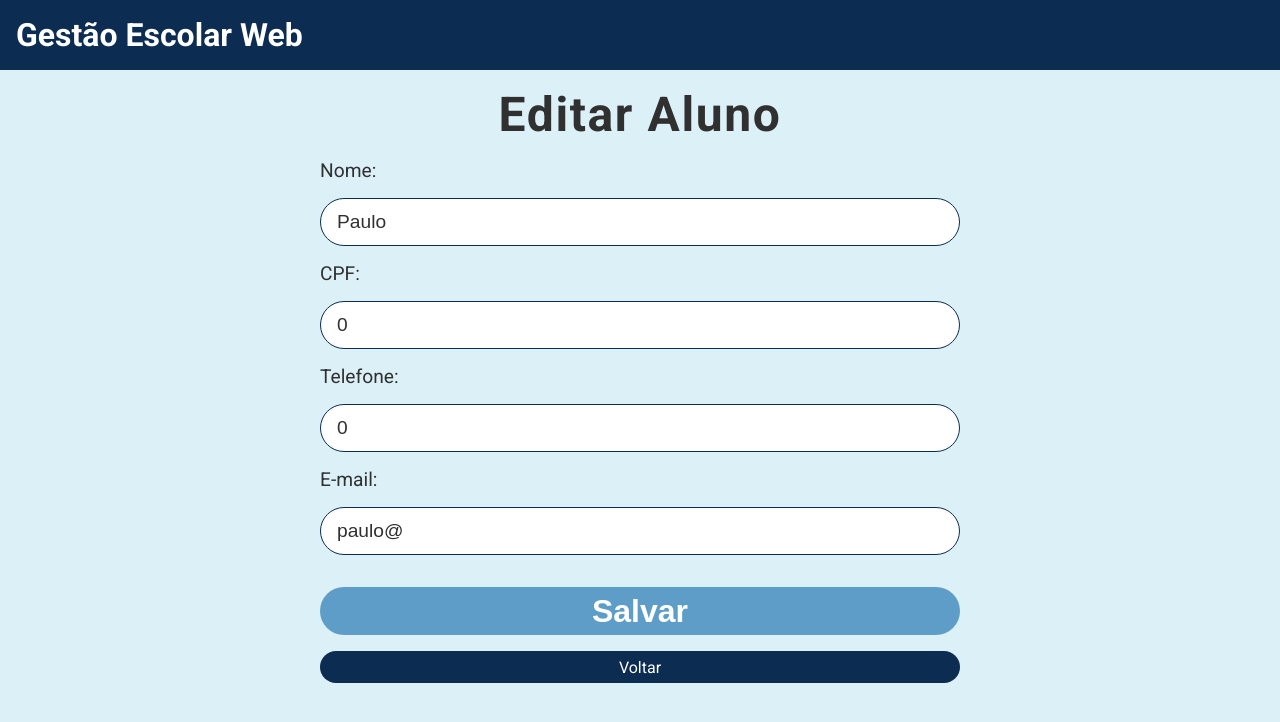
After one commit to danton2000/gestor_escolar_web, a Flask app: page /editar/aluno/1 in a window 1280 px wide. The commit adds this page. Shown: the top 722 px of the page. Run offline with Flask 2, Linux system fonts and the light colour scheme; data comes from the database, SQL or seed files in the repository.

Commit message:
Modulo aluno concluida :)

```diff
--- a/aluno.py
+++ b/aluno.py
@@ -1,5 +1,7 @@
 import sqlite3
-#teste
+# teste
+
+
 class Aluno:
     def __init__(self, nome, cpf, email, telefone=None):
 
@@ -7,7 +9,7 @@ class Aluno:
 
         self.cpf = cpf
 
-        #self.__matricula = 0
+        # self.__matricula = 0
         # só a classe podem 'alterar' esse metodo
         # self.incrementar_matricula()
 
@@ -92,12 +94,62 @@ class Aluno:
         # executando a ação
         cursor.execute(sql)
 
-        #lista de alunos recuperados do bd
+        # lista de alunos recuperados do bd
         listaAlunos = cursor.fetchall()
 
         conexao.close()
 
         return listaAlunos
+
+    @classmethod
+    def listaAlunoMatricula(cls, matricula):
+
+        # abrindo conexao
+        conexao = sqlite3.connect("gestao_escolar.db")
+
+        # utilizando o metodo cursor
+        # para fazer alguma ação no bd
+        cursor = conexao.cursor()
+
+        sql = f"""
+            SELECT * FROM Alunos WHERE matricula = '{matricula}'
+        """
+        # executando a ação
+        cursor.execute(sql)
+
+        # lista de alunos recuperado do bd
+        listaAluno = cursor.fetchone()
+
+        conexao.close()
+
+        return listaAluno
+
+    # atualizar aluno no bd
+    @classmethod
+    def atualizar(cls, matricula, nome, cpf, telefone, email):
+        # como conectar no meu banco
+        # abrindo conexao
+        conexao = sqlite3.connect("gestao_escolar.db")
+
+        # utilizando o metodo cursor
+        # para fazer alguma ação no bd
+        cursor = conexao.cursor()
+
+        sql = f"""
+            UPDATE Alunos SET
+            nome = '{nome}',
+            cpf = '{cpf}',
+            telefone = '{telefone}',
+            email = '{email}'
+            WHERE matricula = '{matricula}'
+        """
+        # executando a ação
+        cursor.execute(sql)
+
+        # salvando a alteração da tabela(confrima)
+        conexao.commit()
+
+        conexao.close()
 
     def __repr__(self):
 
--- a/main.py
+++ b/main.py
@@ -1,15 +1,15 @@
 from flask import Flask, render_template, request, redirect, url_for
 
-import aluno
-
-import sqlite3
+from aluno import Aluno
 
 app = Flask(__name__)
+
 
 @app.route("/")
 def index():
 
     return render_template("index.html")
+
 
 @app.route("/cadastro/alunos", methods=('GET', 'POST'))
 def cadastro_alunos():
@@ -24,9 +24,40 @@ def cadastro_alunos():
 
         telefone = request.form['telefone_aluno']
 
+        Aluno(nome = nome, cpf = cpf, telefone = telefone, email=email)
+
+        # redirecionando o cliente para a rota do listar_alunos
+        return redirect(url_for('listar_alunos'))
+
+    return render_template("cadastro_aluno.html")
 
 
-        #redirecionando o cliente para a rota de servicos
-        # return redirect(url_for('servicos'))
+@app.route("/listar/alunos")
+def listar_alunos():
 
-    return render_template("cadastro_aluno.html")
+    alunos = Aluno.listar()
+
+    return render_template("listar_alunos.html", alunos=alunos)
+
+
+@app.route("/editar/aluno/<matricula>", methods=('GET', 'POST'))
+def editar_aluno(matricula):
+
+    aluno = Aluno.listaAlunoMatricula(matricula = matricula)
+
+    if request.method == 'POST':
+
+        nome = request.form['nome_aluno']
+
+        cpf = request.form['cpf_aluno']
+
+        telefone = request.form['telefone_aluno']
+
+        email = request.form['email_aluno']
+
+        Aluno.atualizar(matricula = matricula, nome = nome, cpf = cpf, telefone = telefone, email=email)
+
+        # redirecionando o cliente para a rota do listar_alunos
+        return redirect(url_for('listar_alunos'))
+
+    return render_template("editar_aluno.html", aluno=aluno)
--- /dev/null
+++ b/static/css/style.css
@@ -0,0 +1,165 @@
+/* criando variaveis, com as cores */
+:root {
+    --azul-fraco: rgb(220, 240, 247);
+    --azul-escuro: rgb(12, 44, 82);
+    --preto: rgb(48, 48, 48);
+    --azul-normal: rgb(94, 157, 200);
+    --verde-normal: rgb(21, 238, 108);
+}
+
+/* resetando as configurações do css, que o navegador cria */
+* {
+    margin: 0;
+    padding: 0;
+    box-sizing: border-box;
+}
+
+/* usando a font do google fonts */
+body {
+    font-family: 'Roboto', sans-serif;
+    background: var(--azul-fraco);
+}
+
+a {
+    text-decoration: none;
+}
+
+/* botoes */
+.botao-primario {
+    display: flex;
+    background-color: var(--azul-escuro);
+    color: #fff;
+    width: 100%;
+    text-align: center;
+    justify-content: center;
+    align-items: center;
+    border-radius: 3rem;
+}
+
+.botao-primario:hover {
+    background-color: var(--azul-normal);
+    color: #fff;
+    transition: 300ms;
+}
+
+/* Cabeçalho do projeto */
+header .conteudo-header {
+    background-color: var(--azul-escuro);
+    padding: 1rem;
+}
+
+header .conteudo-header h1 {
+    color: #fff;
+}
+
+/* Conteudo principal */
+main .conteudo-principal {
+    text-align: center;
+    display: flex;
+    justify-content: center;
+    flex-direction: column;
+    align-items: center;
+}
+
+main .conteudo-principal h2 {
+    margin: 1rem 0 1rem 0;
+    font-size: 3rem;
+    color: var(--preto);
+    letter-spacing: .1rem;
+}
+
+/* PAGINA PRINCIPAL */
+main .conteudo-principal .menu {
+    width: 30rem;
+}
+
+main .conteudo-principal .menu .botao-primario {
+    height: 3rem;
+    font-size: 2rem;
+    font-weight: 400;
+}
+
+/* PAGINA TABELA */
+main .conteudo-principal .conteudo-tabela {
+    width: 60rem;
+}
+
+main .conteudo-principal .conteudo-tabela .botao-primario {
+    height: 2rem;
+    font-size: 1rem;
+    font-weight: 400;
+}
+
+main .conteudo-principal .conteudo-tabela table {
+    margin: 1rem 0 1rem 0;
+    width: 100%;
+}
+
+main .conteudo-principal .conteudo-tabela table th {
+    background: var(--azul-escuro);
+    color: #fff;
+    padding: 0.5rem;
+}
+
+main .conteudo-principal .conteudo-tabela table td {
+    background: #fff;
+    color: var(--preto);
+    padding: 0.5rem;
+}
+
+/* PAGINA FORMULARIOS(CADASTRO/EDITAR) */
+main .conteudo-principal .conteudo-formulario {
+    width: 40rem;
+}
+
+main .conteudo-principal .conteudo-formulario .campos-formulario {
+    display: flex;
+    flex-direction: column;
+}
+
+main .conteudo-principal .conteudo-formulario .campos-formulario label {
+    font-size: 1.2rem;
+    color: var(--preto);
+    text-align: left;
+}
+
+main .conteudo-principal .conteudo-formulario .campos-formulario input {
+    height: 3rem;
+    border-radius: 2rem;
+    margin: 1rem 0 1rem 0;
+    padding: 1rem;
+    color: var(--preto);
+    font-size: 1.2rem;
+    border: 1px solid var(--azul-escuro);
+}
+
+main .conteudo-principal .conteudo-formulario .campos-formulario input:focus {
+    outline: none;
+    border: 1px solid var(--azul-normal);
+}
+
+main .conteudo-principal .conteudo-formulario button {
+    background: var(--azul-normal);
+    color: #fff;
+    width: 100%;
+    height: 3rem;
+    text-align: center;
+    border-radius: 3rem;
+    margin: 1rem 0 1rem 0;
+    border: none;
+    font-size: 2rem;
+    font-weight: 700;
+    cursor: pointer;
+}
+
+main .conteudo-principal .conteudo-formulario button:hover {
+    background-color: var(--verde-normal);
+    color: #fff;
+    transition: 300ms;
+}
+
+main .conteudo-principal .conteudo-formulario .botao-primario {
+    height: 2rem;
+    font-size: 1rem;
+    font-weight: 400;
+}
--- a/templates/base.html
+++ b/templates/base.html
@@ -1,15 +1,32 @@
 <!DOCTYPE html>
 <html lang="pt-BR">
     <head>
-    <meta charset="UTF-8">
-    <meta http-equiv="X-UA-Compatible" content="IE=edge">
-    <meta name="viewport" content="width=device-width, initial-scale=1.0">
-    <title>Gestão Escolar</title>
+        <meta charset="UTF-8" />
+        <meta http-equiv="X-UA-Compatible" content="IE=edge" />
+        <meta name="viewport" content="width=device-width, initial-scale=1.0" />
+        <link
+            rel="stylesheet"
+            href="{{ url_for('static', filename='css/style.css') }}"
+        />
+        <link rel="preconnect" href="https://fonts.googleapis.com" />
+        <link rel="preconnect" href="https://fonts.gstatic.com" crossorigin />
+        <link
+            href="https://fonts.googleapis.com/css2?family=Roboto:wght@100;400;700&display=swap"
+            rel="stylesheet"
+        />
+        <title>Gestão Escolar Web</title>
     </head>
     <body>
-    <h1>Gestão Escolar</h1>
+        <header>
+            <div class="conteudo-header">
+                <h1>Gestão Escolar Web</h1>
+            </div>
+        </header>
 
+        <main>
             {% block conteudo %}
+
             {% endblock %}
+        </main>
     </body>
 </html>
--- /dev/null
+++ b/templates/editar_aluno.html
@@ -0,0 +1,57 @@
+{% extends "base.html" %} {% block conteudo %}
+<div class="conteudo-principal">
+    <h2>Editar Aluno</h2>
+
+    <div class="conteudo-formulario">
+        <form method="post">
+            <div class="campos-formulario">
+                <label for="nome_aluno">Nome:</label>
+                <input
+                    type="text"
+                    id="nome_aluno"
+                    name="nome_aluno"
+                    value="{{ aluno[1] }}"
+                    required
+                />
+            </div>
+
+            <div class="campos-formulario">
+                <label for="cpf_aluno">CPF:</label>
+                <input
+                    type="text"
+                    id="cpf_aluno"
+                    name="cpf_aluno"
+                    value="{{ aluno[2] }}"
+                    required
+                />
+            </div>
+
+            <div class="campos-formulario">
+                <label for="telefone_aluno">Telefone:</label>
+                <input
+                    type="text"
+                    id="telefone_aluno"
+                    name="telefone_aluno"
+                    value="{{ aluno[3] }}"
+                />
+            </div>
+
+            <div class="campos-formulario">
+                <label for="email_aluno">E-mail:</label>
+                <input
+                    type="email"
+                    id="email_aluno"
+                    name="email_aluno"
+                    value="{{ aluno[4] }}"
+                    required
+                />
+            </div>
+
+            <button type="submit">Salvar</button>
+        </form>
+
+        <a href="/listar/alunos" class="botao-primario">Voltar</a>
+    </div>
+</div>
+
+{% endblock %}
```
Also changed, not shown: cores.txt (added, +11 -0 lines), templates/cadastro_aluno.html (+20 -9 lines), templates/index.html (+6 -2 lines), templates/listar_alunos.html (added, +33 -0 lines). Lines whose indentation alone changed are shown as unchanged.
